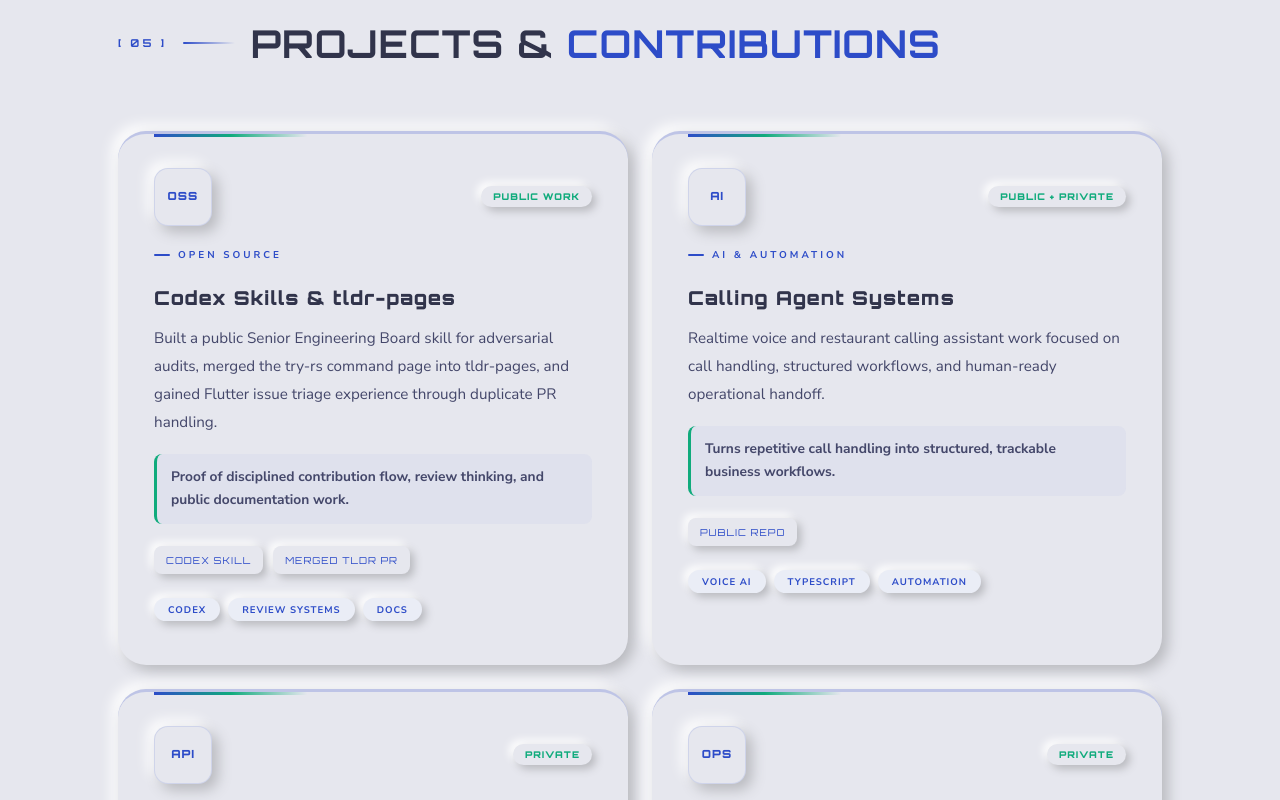
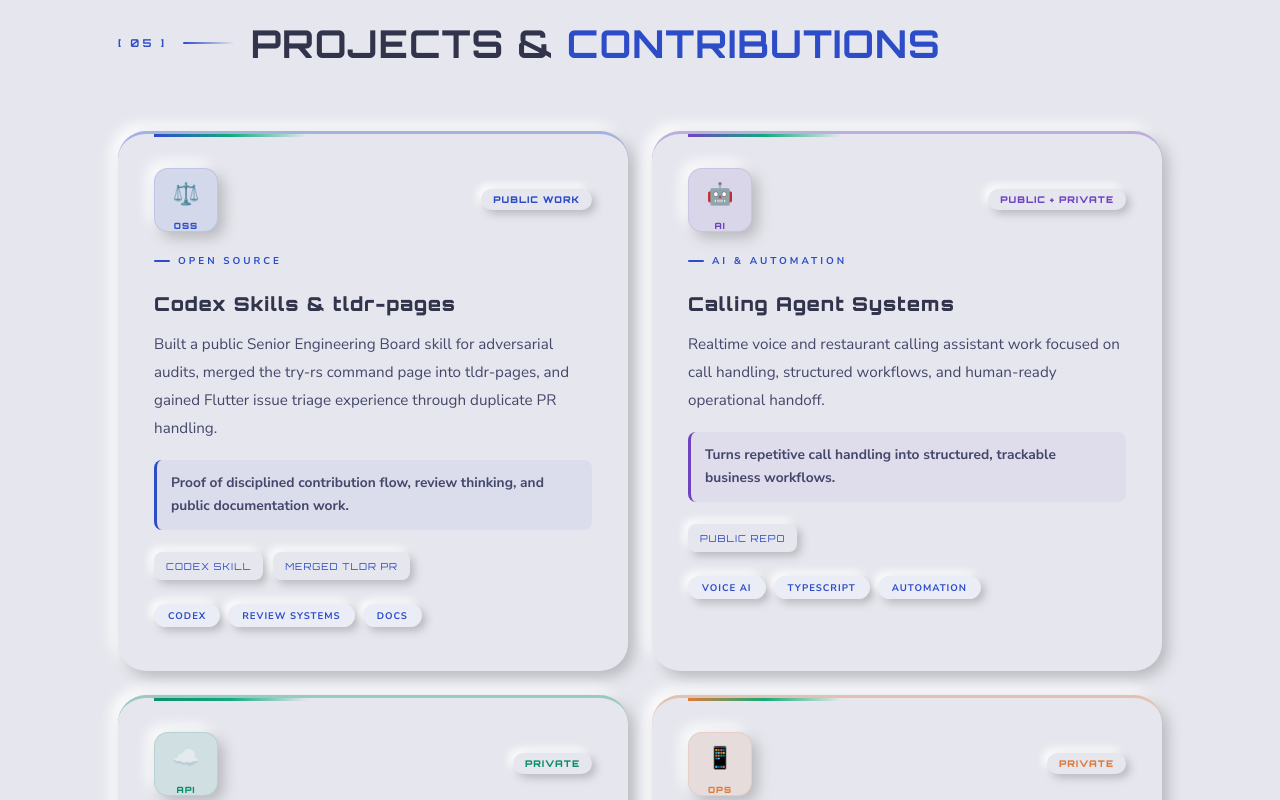
Before and after one commit to Mezanur007/my-portfolio, a Vue app: page / in a window 1280 px wide. Shown: the part 6520-7320 px from the top of the page. Built offline with nearby package versions, Linux system fonts and the light colour scheme; no server answers.

Commit message:
Restore expressive portfolio project icons

```diff
--- a/src/assets/styles.css
+++ b/src/assets/styles.css
@@ -427,10 +427,10 @@
 /* ── PROJECTS ── */
 #projects { padding: 120px 0; background: var(--bg); }
 .projects-grid { display: grid; grid-template-columns: repeat(2,1fr); gap: 24px; }
-.project-card { background: var(--bg); padding-top: 34px; border-top: 3px solid rgba(var(--primary-rgb), .22); }
+.project-card { background: var(--bg); padding-top: 34px; border-top: 3px solid color-mix(in srgb, var(--project-accent) 35%, transparent); }
 .project-card::after {
   content: ''; position: absolute; left: 36px; right: 36px; top: 0;
-  height: 3px; background: linear-gradient(90deg, var(--primary), var(--green), transparent);
+  height: 3px; background: linear-gradient(90deg, var(--project-accent), var(--green), transparent);
   transform: scaleX(.35); transform-origin: left; transition: transform .3s ease;
 }
 .project-card:hover::after { transform: scaleX(1); }
@@ -439,12 +439,24 @@
   gap: 16px; margin-bottom: 22px;
 }
 .project-icon {
-  width: 58px; height: 58px; display: grid; place-items: center;
+  width: 64px; height: 64px; display: grid; place-items: center;
+  gap: 2px; grid-template-rows: 1fr auto;
   border-radius: var(--r-md);
   background: var(--bg); box-shadow: var(--neu-md);
-  font-family: var(--orb); font-size: .7rem; line-height: 1;
-  letter-spacing: 1px; color: var(--primary); font-weight: 900;
-  border: 1px solid rgba(var(--primary-rgb), .12);
+  color: var(--project-accent); font-weight: 900;
+  border: 1px solid color-mix(in srgb, var(--project-accent) 22%, transparent);
+  position: relative; overflow: hidden;
+}
+.project-icon::before {
+  content: ''; position: absolute; inset: 0;
+  background: color-mix(in srgb, var(--project-accent) 10%, transparent);
+  pointer-events: none;
+}
+.project-mark { position: relative; z-index: 1; font-size: 1.35rem; line-height: 1; }
+.project-code {
+  position: relative; z-index: 1; font-family: var(--orb);
+  font-size: .54rem; letter-spacing: 1px; line-height: 1;
+  color: var(--project-accent);
 }
 .project-card:hover .project-icon { box-shadow: var(--neu-in); }
 .project-head {
@@ -454,15 +466,15 @@
 .project-status {
   flex: 0 0 auto;
   font-size: .58rem; letter-spacing: 1px; text-transform: uppercase;
-  color: var(--green); font-family: var(--orb); font-weight: 800;
+  color: var(--project-accent); font-family: var(--orb); font-weight: 800;
   background: var(--bg); box-shadow: var(--neu-sm);
   border-radius: var(--r-pill); padding: 5px 12px;
 }
 .project-impact {
   margin-top: 18px; padding: 12px 14px;
-  border-left: 3px solid var(--green);
+  border-left: 3px solid var(--project-accent);
   border-radius: var(--r-sm);
-  background: rgba(var(--primary-rgb), .035);
+  background: color-mix(in srgb, var(--project-accent) 6%, transparent);
   color: var(--text-dim); font-size: .86rem; line-height: 1.65;
   font-weight: 700;
 }
@@ -761,7 +773,7 @@
 html.rtl .project-card::after { transform-origin: right; }
 html.rtl .project-top { flex-direction: row-reverse; }
 html.rtl .project-head { flex-direction: row-reverse; }
-html.rtl .project-impact { border-left: none; border-right: 3px solid var(--green); }
+html.rtl .project-impact { border-left: none; border-right: 3px solid var(--project-accent); }
 html.rtl .project-links { justify-content: flex-end; }
 
 /* Services RTL */
--- a/src/components/ProjectsSection.vue
+++ b/src/components/ProjectsSection.vue
@@ -11,10 +11,18 @@
       </div>
 
       <div class="projects-grid">
-        <article v-for="project in projects" :key="project.title.en" class="prod-card project-card reveal">
+        <article
+          v-for="project in projects"
+          :key="project.title.en"
+          class="prod-card project-card reveal"
+          :style="{ '--project-accent': project.accent }"
+        >
           <div class="p-glow"></div>
           <div class="project-top">
-            <div class="project-icon" aria-hidden="true">{{ project.icon }}</div>
+            <div class="project-icon" aria-hidden="true">
+              <span class="project-mark">{{ project.icon }}</span>
+              <span class="project-code">{{ project.code }}</span>
+            </div>
             <span class="project-status">{{ text(project.status) }}</span>
           </div>
           <div class="project-head">
@@ -55,7 +63,9 @@
 
 const projects = computed(() => [
   {
-    icon: 'OSS',
+    icon: '⚖️',
+    code: 'OSS',
+    accent: '#2D4CC8',
     category: { en: 'Open Source', ar: 'مصدر مفتوح' },
     status: { en: 'Public work', ar: 'عمل عام' },
     title: { en: 'Codex Skills & tldr-pages', ar: 'مهارات Codex و tldr-pages' },
@@ -84,7 +94,9 @@
     ]
   },
   {
-    icon: 'AI',
+    icon: '🤖',
+    code: 'AI',
+    accent: '#6F42C1',
     category: { en: 'AI & Automation', ar: 'الذكاء الاصطناعي والأتمتة' },
     status: { en: 'Public + private', ar: 'عام وخاص' },
     title: { en: 'Calling Agent Systems', ar: 'أنظمة وكلاء الاتصال' },
@@ -109,7 +121,9 @@
     ]
   },
   {
-    icon: 'API',
+    icon: '☁️',
+    code: 'API',
+    accent: '#0B8F6A',
     category: { en: 'SaaS Platform', ar: 'منصة SaaS' },
     status: { en: 'Private', ar: 'خاص' },
     title: { en: 'Smart Coordinator Suite', ar: 'حزمة Smart Coordinator' },
@@ -129,7 +143,9 @@
     ]
   },
   {
-    icon: 'OPS',
+    icon: '📱',
+    code: 'OPS',
+    accent: '#E07A3A',
     category: { en: 'Operations', ar: 'العمليات' },
     status: { en: 'Private', ar: 'خاص' },
     title: { en: 'B-IT PulseWork & Sales Tools', ar: 'B-IT PulseWork وأدوات المبيعات' },
@@ -149,7 +165,9 @@
     ]
   },
   {
-    icon: 'WEB',
+    icon: '🌐',
+    code: 'WEB',
+    accent: '#0B5FFF',
     category: { en: 'Business Web', ar: 'ويب الأعمال' },
     status: { en: 'Client-safe', ar: 'ملخص آمن' },
     title: { en: 'B-IT Website, Admin & Chat', ar: 'موقع B-IT ولوحة الإدارة والمحادثة' },
@@ -169,7 +187,9 @@
     ]
   },
   {
-    icon: 'DEV',
+    icon: '🛠️',
+    code: 'DEV',
+    accent: '#10AB7C',
     category: { en: 'Developer Tools', ar: 'أدوات المطور' },
     status: { en: 'Public + private', ar: 'عام وخاص' },
     title: { en: 'Portfolio, Amanah AI & Bulk Email', ar: 'المعرض وAmanah AI والبريد الجماعي' },
```
